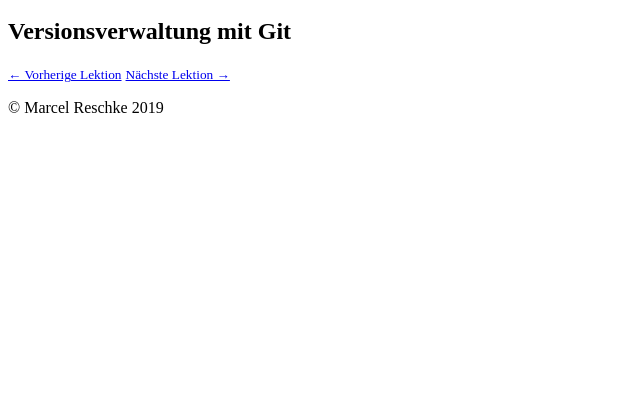
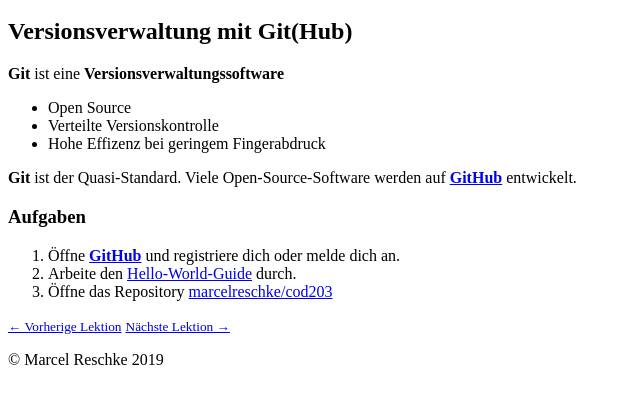
Before and after one commit to wesleyklose/cod203, a website: page lesson1.html in a window 1280 px wide. Shown: the part 48-452 px from the top of the page, without its empty margins (0-640 px from the left). Drawn offline with Linux system fonts and the light colour scheme.

Commit message:
Add git content

```diff
--- a/lesson1.html
+++ b/lesson1.html
@@ -2,8 +2,21 @@
 
     <body>
         <h1>Coding Basics</h1>
-        <h2>Versionsverwaltung mit <strong>Git</strong></h2>
+        <h2>Versionsverwaltung mit <strong>Git</strong>(Hub)</h2>
+        <p><strong>Git</strong> ist eine <strong>Versionsverwaltungssoftware</strong></p>
+        <ul>
+            <li>Open Source</li>
+            <li>Verteilte Versionskontrolle</li>
+            <li>Hohe Effizenz bei geringem Fingerabdruck</li>
+        </ul>
+        <p><strong>Git</strong> ist der Quasi-Standard. Viele Open-Source-Software werden auf <strong><a href="https://github.com" target="_blank">GitHub</a></strong> entwickelt.</p>
+        <h3>Aufgaben</h3>
+        <ol>
+            <li>Öffne <strong><a href="https://github.com" target="_blank">GitHub</a></strong> und registriere dich oder melde dich an.</li>
+            <li>Arbeite den <a href="https://guides.github.com/activities/hello-world/" target="_blank">Hello-World-Guide</a> durch.</li>
+            <li>Öffne das Repository <a href="https://github.com/marcelreschke/cod203" target="_blank">marcelreschke/cod203</a></li>
 
+        </ol>
 
         <p><small><a href="./lesson0.html" target="_self">&larr; Vorherige Lektion</a></small> <small><a href="./lesson2.html" target="_self">Nächste Lektion &rarr;</a></small></p>
         <p>&copy; Marcel Reschke 2019</p>
```
